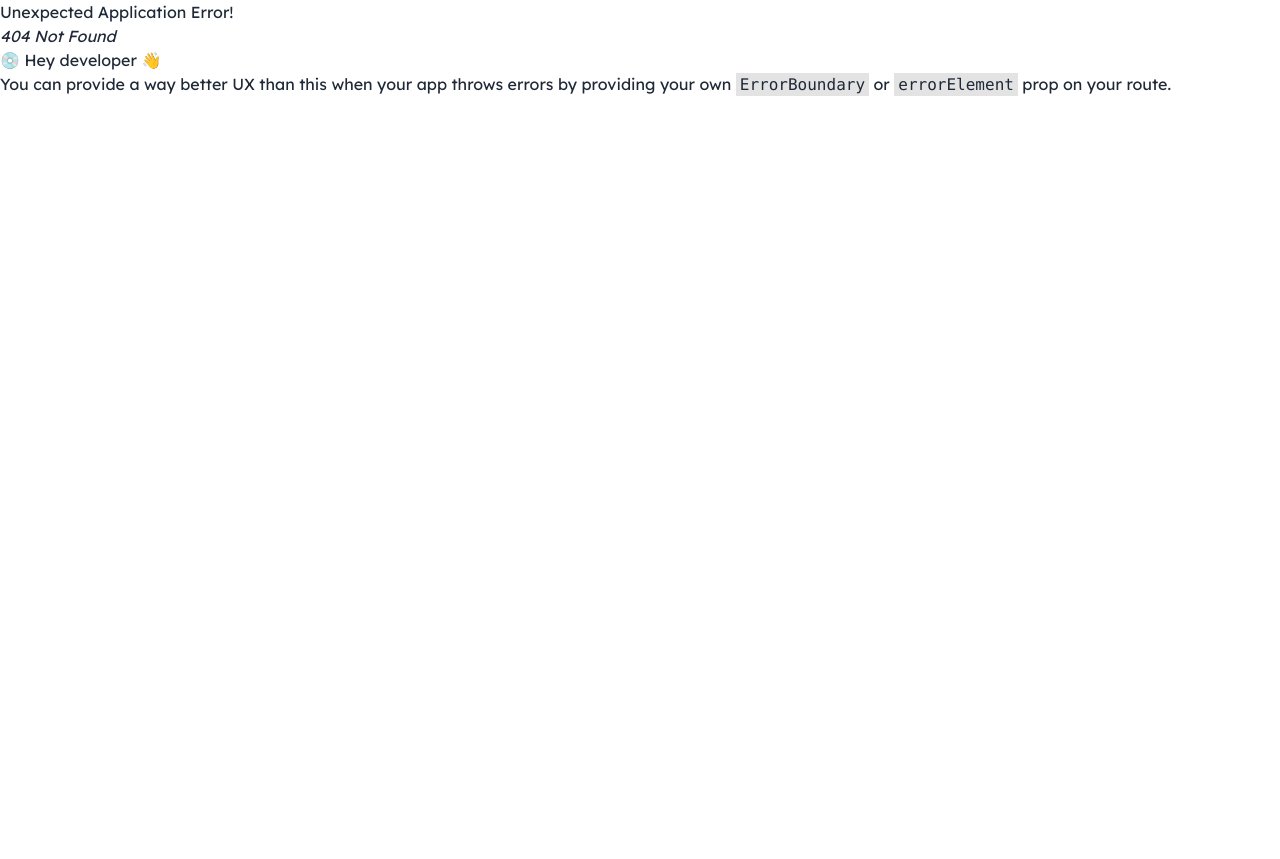
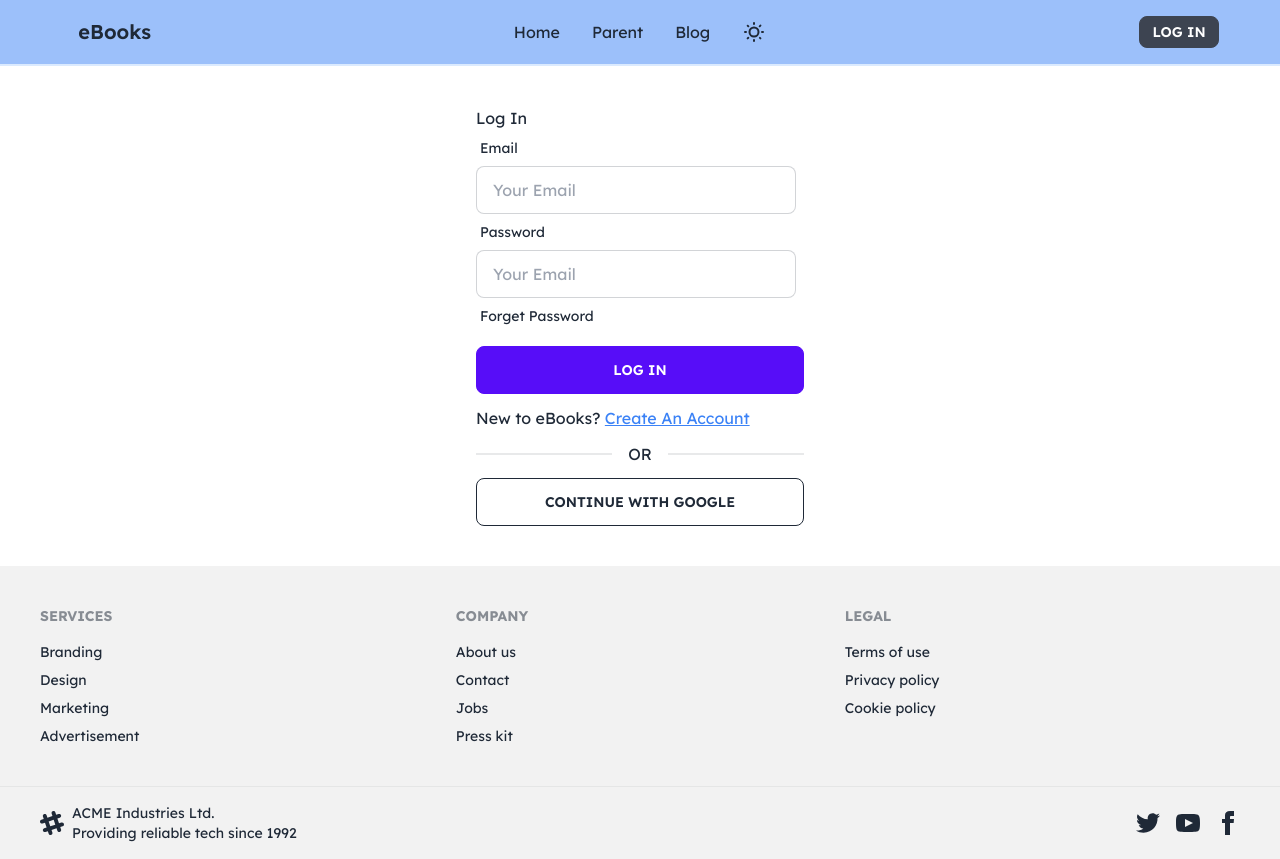
Before and after one commit to AbdullahAlAnasSaimon/Rebooks-client, a React (Create React App) app: page /login in a window 1280 px wide. Before the commit this address had no page. Before the commit the page ends 800 px from the top, so only its background shows below. Built offline with nearby package versions, Linux system fonts and the light colour scheme.

Commit message:
added login and modified some

```diff
--- a/package.json
+++ b/package.json
@@ -7,8 +7,10 @@
     "@testing-library/react": "^13.4.0",
     "@testing-library/user-event": "^13.5.0",
     "daisyui": "^2.42.0",
+    "firebase": "^9.14.0",
     "react": "^18.2.0",
     "react-dom": "^18.2.0",
+    "react-hook-form": "^7.39.5",
     "react-router-dom": "^6.4.3",
     "react-scripts": "5.0.1",
     "web-vitals": "^2.1.4"
--- /dev/null
+++ b/src/Pages/LogIn/LogIn.js
@@ -0,0 +1,36 @@
+import React from 'react';
+import { useForm } from 'react-hook-form';
+import { Link } from 'react-router-dom';
+
+const LogIn = () => {
+  const { register, handleSubmit } = useForm();
+
+  const handleLogIn = data =>{
+    console.log(data);
+  }
+
+  return (
+    <div className='h-[500px] flex justify-center items-center'>
+      <div className="w-96 p-7">
+        <h2>Log In</h2>
+        <form onSubmit={handleSubmit(handleLogIn)}>
+          <div className="form-control w-full max-w-xs">
+            <label className="label"><span className="label-text">Email</span> </label>
+            <input {...register("email")} type="email" placeholder="Your Email" className="input input-bordered w-full max-w-xs" />
+          </div>
+          <div className="form-control w-full max-w-xs">
+            <label className="label"><span className="label-text">Password</span></label>
+            <input {...register("password")} type="password" placeholder="Your Email" className="input input-bordered w-full max-w-xs" />
+            <label className="label"><span className="label-text">Forget Password</span></label>
+          </div>
+          <input className='btn btn-primary w-full my-3' type="submit" value='Log In'/>
+        </form>
+        <p>New to eBooks? <Link to='/signup' className='text-blue-500 underline'>Create An Account</Link></p>
+        <div className="divider">OR</div>
+        <button className='w-full btn btn-outline'>Continue With Google</button>
+      </div>
+    </div>
+  );
+};
+
+export default LogIn;
--- a/src/Pages/Shared/Footer/Footer.js
+++ b/src/Pages/Shared/Footer/Footer.js
@@ -1,4 +1,5 @@
 import React from 'react';
+import { Link } from 'react-router-dom';
 
 const Footer = () => {
   return (
@@ -6,23 +7,23 @@ const Footer = () => {
       <footer className="footer p-10 bg-base-200 text-base-content">
         <div>
           <span className="footer-title">Services</span>
-          <a className="link link-hover">Branding</a>
-          <a className="link link-hover">Design</a>
-          <a className="link link-hover">Marketing</a>
-          <a className="link link-hover">Advertisement</a>
+          <Link className="link link-hover">Branding</Link>
+          <Link className="link link-hover">Design</Link>
+          <Link className="link link-hover">Marketing</Link>
+          <Link className="link link-hover">Advertisement</Link>
         </div>
         <div>
           <span className="footer-title">Company</span>
-          <a className="link link-hover">About us</a>
-          <a className="link link-hover">Contact</a>
-          <a className="link link-hover">Jobs</a>
-          <a className="link link-hover">Press kit</a>
+          <Link className="link link-hover">About us</Link>
+          <Link className="link link-hover">Contact</Link>
+          <Link className="link link-hover">Jobs</Link>
+          <Link className="link link-hover">Press kit</Link>
         </div>
         <div>
           <span className="footer-title">Legal</span>
-          <a className="link link-hover">Terms of use</a>
-          <a className="link link-hover">Privacy policy</a>
-          <a className="link link-hover">Cookie policy</a>
+          <Link className="link link-hover">Terms of use</Link>
+          <Link className="link link-hover">Privacy policy</Link>
+          <Link className="link link-hover">Cookie policy</Link>
         </div>
       </footer>
       <footer className="footer px-10 py-4 border-t bg-base-200 text-base-content border-base-300">
@@ -32,9 +33,9 @@ const Footer = () => {
         </div>
         <div className="md:place-self-center md:justify-self-end">
           <div className="grid grid-flow-col gap-4">
-            <a><svg xmlns="http://www.w3.org/2000/svg" width="24" height="24" viewBox="0 0 24 24" className="fill-current"><path d="M24 4.557c-.883.392-1.832.656-2.828.775 1.017-.609 1.798-1.574 2.165-2.724-.951.564-2.005.974-3.127 1.195-.897-.957-2.178-1.555-3.594-1.555-3.179 0-5.515 2.966-4.797 6.045-4.091-.205-7.719-2.165-10.148-5.144-1.29 2.213-.669 5.108 1.523 6.574-.806-.026-1.566-.247-2.229-.616-.054 2.281 1.581 4.415 3.949 4.89-.693.188-1.452.232-2.224.084.626 1.956 2.444 3.379 4.6 3.419-2.07 1.623-4.678 2.348-7.29 2.04 2.179 1.397 4.768 2.212 7.548 2.212 9.142 0 14.307-7.721 13.995-14.646.962-.695 1.797-1.562 2.457-2.549z"></path></svg></a>
-            <a><svg xmlns="http://www.w3.org/2000/svg" width="24" height="24" viewBox="0 0 24 24" className="fill-current"><path d="M19.615 3.184c-3.604-.246-11.631-.245-15.23 0-3.897.266-4.356 2.62-4.385 8.816.029 6.185.484 8.549 4.385 8.816 3.6.245 11.626.246 15.23 0 3.897-.266 4.356-2.62 4.385-8.816-.029-6.185-.484-8.549-4.385-8.816zm-10.615 12.816v-8l8 3.993-8 4.007z"></path></svg></a>
-            <a><svg xmlns="http://www.w3.org/2000/svg" width="24" height="24" viewBox="0 0 24 24" className="fill-current"><path d="M9 8h-3v4h3v12h5v-12h3.642l.358-4h-4v-1.667c0-.955.192-1.333 1.115-1.333h2.885v-5h-3.808c-3.596 0-5.192 1.583-5.192 4.615v3.385z"></path></svg></a>
+            <Link><svg xmlns="http://www.w3.org/2000/svg" width="24" height="24" viewBox="0 0 24 24" className="fill-current"><path d="M24 4.557c-.883.392-1.832.656-2.828.775 1.017-.609 1.798-1.574 2.165-2.724-.951.564-2.005.974-3.127 1.195-.897-.957-2.178-1.555-3.594-1.555-3.179 0-5.515 2.966-4.797 6.045-4.091-.205-7.719-2.165-10.148-5.144-1.29 2.213-.669 5.108 1.523 6.574-.806-.026-1.566-.247-2.229-.616-.054 2.281 1.581 4.415 3.949 4.89-.693.188-1.452.232-2.224.084.626 1.956 2.444 3.379 4.6 3.419-2.07 1.623-4.678 2.348-7.29 2.04 2.179 1.397 4.768 2.212 7.548 2.212 9.142 0 14.307-7.721 13.995-14.646.962-.695 1.797-1.562 2.457-2.549z"></path></svg></Link>
+            <Link><svg xmlns="http://www.w3.org/2000/svg" width="24" height="24" viewBox="0 0 24 24" className="fill-current"><path d="M19.615 3.184c-3.604-.246-11.631-.245-15.23 0-3.897.266-4.356 2.62-4.385 8.816.029 6.185.484 8.549 4.385 8.816 3.6.245 11.626.246 15.23 0 3.897-.266 4.356-2.62 4.385-8.816-.029-6.185-.484-8.549-4.385-8.816zm-10.615 12.816v-8l8 3.993-8 4.007z"></path></svg></Link>
+            <Link><svg xmlns="http://www.w3.org/2000/svg" width="24" height="24" viewBox="0 0 24 24" className="fill-current"><path d="M9 8h-3v4h3v12h5v-12h3.642l.358-4h-4v-1.667c0-.955.192-1.333 1.115-1.333h2.885v-5h-3.808c-3.596 0-5.192 1.583-5.192 4.615v3.385z"></path></svg></Link>
           </div>
         </div>
       </footer>
--- a/src/Pages/Shared/Header/Header.js
+++ b/src/Pages/Shared/Header/Header.js
@@ -33,13 +33,13 @@ const Header = () => {
             <li tabIndex={0}><Link>Parent</Link></li>
             <li><Link>Blog</Link></li>
             <li>
-              <label className="swap swap-rotate">
+              <label className="swap swap-rotate rounded-full">
                 {/* <!-- this hidden checkbox controls the state --> */}
                 <input type="checkbox" />
                 {/* <!-- moon icon --> */}
-                <svg className="swap-on fill-current w-7 h-7" xmlns="http://www.w3.org/2000/svg" viewBox="0 0 24 24"><path d="M21.64,13a1,1,0,0,0-1.05-.14,8.05,8.05,0,0,1-3.37.73A8.15,8.15,0,0,1,9.08,5.49a8.59,8.59,0,0,1,.25-2A1,1,0,0,0,8,2.36,10.14,10.14,0,1,0,22,14.05,1,1,0,0,0,21.64,13Zm-9.5,6.69A8.14,8.14,0,0,1,7.08,5.22v.27A10.15,10.15,0,0,0,17.22,15.63a9.79,9.79,0,0,0,2.1-.22A8.11,8.11,0,0,1,12.14,19.73Z" /></svg>
+                <svg className="swap-on fill-current w-6 h-6" xmlns="http://www.w3.org/2000/svg" viewBox="0 0 24 24"><path d="M21.64,13a1,1,0,0,0-1.05-.14,8.05,8.05,0,0,1-3.37.73A8.15,8.15,0,0,1,9.08,5.49a8.59,8.59,0,0,1,.25-2A1,1,0,0,0,8,2.36,10.14,10.14,0,1,0,22,14.05,1,1,0,0,0,21.64,13Zm-9.5,6.69A8.14,8.14,0,0,1,7.08,5.22v.27A10.15,10.15,0,0,0,17.22,15.63a9.79,9.79,0,0,0,2.1-.22A8.11,8.11,0,0,1,12.14,19.73Z" /></svg>
                 {/* <!-- sun icon --> */}
-                <svg className="swap-off fill-current w-7 h-7" xmlns="http://www.w3.org/2000/svg" viewBox="0 0 24 24"><path d="M5.64,17l-.71.71a1,1,0,0,0,0,1.41,1,1,0,0,0,1.41,0l.71-.71A1,1,0,0,0,5.64,17ZM5,12a1,1,0,0,0-1-1H3a1,1,0,0,0,0,2H4A1,1,0,0,0,5,12Zm7-7a1,1,0,0,0,1-1V3a1,1,0,0,0-2,0V4A1,1,0,0,0,12,5ZM5.64,7.05a1,1,0,0,0,.7.29,1,1,0,0,0,.71-.29,1,1,0,0,0,0-1.41l-.71-.71A1,1,0,0,0,4.93,6.34Zm12,.29a1,1,0,0,0,.7-.29l.71-.71a1,1,0,1,0-1.41-1.41L17,5.64a1,1,0,0,0,0,1.41A1,1,0,0,0,17.66,7.34ZM21,11H20a1,1,0,0,0,0,2h1a1,1,0,0,0,0-2Zm-9,8a1,1,0,0,0-1,1v1a1,1,0,0,0,2,0V20A1,1,0,0,0,12,19ZM18.36,17A1,1,0,0,0,17,18.36l.71.71a1,1,0,0,0,1.41,0,1,1,0,0,0,0-1.41ZM12,6.5A5.5,5.5,0,1,0,17.5,12,5.51,5.51,0,0,0,12,6.5Zm0,9A3.5,3.5,0,1,1,15.5,12,3.5,3.5,0,0,1,12,15.5Z" /></svg>
+                <svg className="swap-off fill-current w-6 h-6" xmlns="http://www.w3.org/2000/svg" viewBox="0 0 24 24"><path d="M5.64,17l-.71.71a1,1,0,0,0,0,1.41,1,1,0,0,0,1.41,0l.71-.71A1,1,0,0,0,5.64,17ZM5,12a1,1,0,0,0-1-1H3a1,1,0,0,0,0,2H4A1,1,0,0,0,5,12Zm7-7a1,1,0,0,0,1-1V3a1,1,0,0,0-2,0V4A1,1,0,0,0,12,5ZM5.64,7.05a1,1,0,0,0,.7.29,1,1,0,0,0,.71-.29,1,1,0,0,0,0-1.41l-.71-.71A1,1,0,0,0,4.93,6.34Zm12,.29a1,1,0,0,0,.7-.29l.71-.71a1,1,0,1,0-1.41-1.41L17,5.64a1,1,0,0,0,0,1.41A1,1,0,0,0,17.66,7.34ZM21,11H20a1,1,0,0,0,0,2h1a1,1,0,0,0,0-2Zm-9,8a1,1,0,0,0-1,1v1a1,1,0,0,0,2,0V20A1,1,0,0,0,12,19ZM18.36,17A1,1,0,0,0,17,18.36l.71.71a1,1,0,0,0,1.41,0,1,1,0,0,0,0-1.41ZM12,6.5A5.5,5.5,0,1,0,17.5,12,5.51,5.51,0,0,0,12,6.5Zm0,9A3.5,3.5,0,1,1,15.5,12,3.5,3.5,0,0,1,12,15.5Z" /></svg>
 
               </label>
             </li>
--- a/src/Routes/Router/Router.js
+++ b/src/Routes/Router/Router.js
@@ -1,3 +1,5 @@
+import LogIn from "../../Pages/LogIn/LogIn";
+
 const { createBrowserRouter } = require("react-router-dom");
 const { default: Main } = require("../../Layout/Main/Main");
 const { default: Home } = require("../../Pages/Home/Home/Home");
@@ -10,6 +12,10 @@ export const router = createBrowserRouter([
       {
         path: '/',
         element: <Home></Home>
+      },
+      {
+        path: '/login',
+        element: <LogIn></LogIn>
       }
     ]
   }
```
Also changed, not shown: 1 other file (tests, documents, lock files or other folders).
